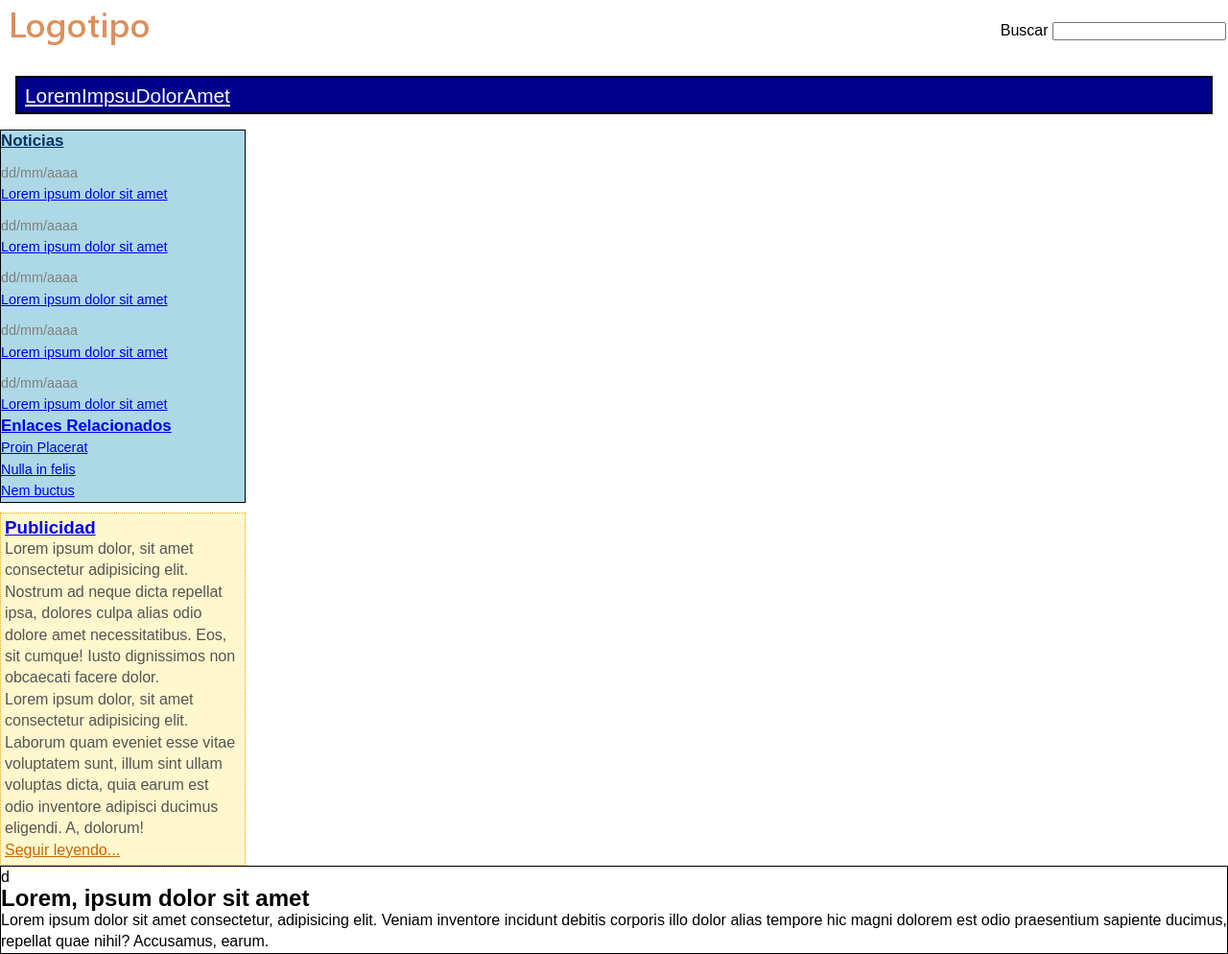
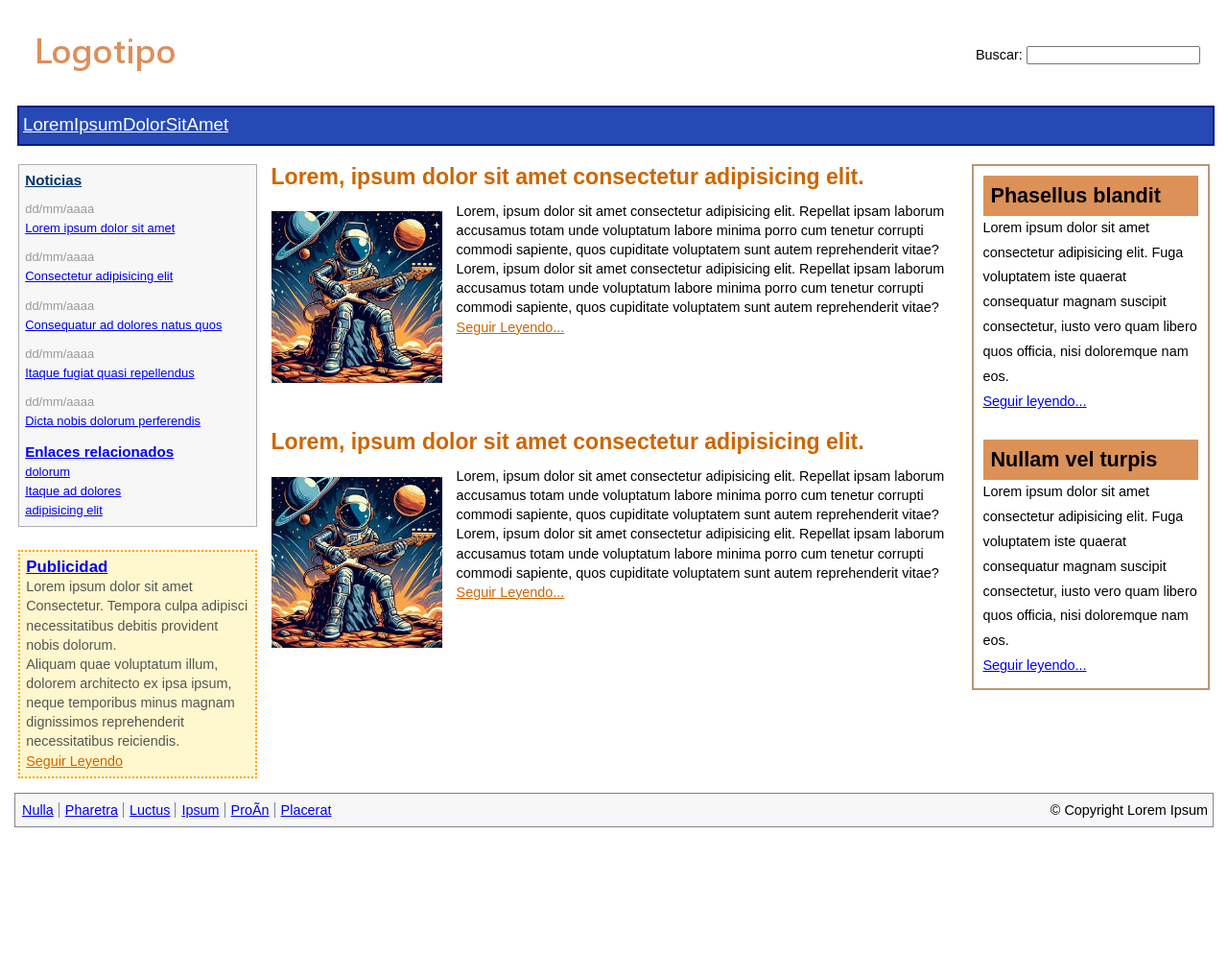
Before and after one commit to SebastianGarciaLoyo/HTML, a plain HTML site: page 10.Imagenenes/Ejercicio1.html in a window 1280 px wide. Shown: the whole page at 96% size. After the commit the page ends 877 px from the top, so only its background shows below. Drawn offline with Linux system fonts and the light colour scheme.

Commit message:
Finalizado

```diff
--- a/10.Imagenenes/Ejercicio1.html
+++ b/10.Imagenenes/Ejercicio1.html
@@ -1,54 +1,143 @@
 <!DOCTYPE html>
+
 <html lang="es">
+
     <head>
-    <meta charset="UTF-8">
-    <meta name="viewport" content="width=device-width, initial-scale=1.0">
-    <title>Ejercicio1</title>
-    <link rel="stylesheet" href="pagina.css">
+        <meta charset="utf-8" />
+        <meta http-equiv="X-UA-Compatible" content="IE=edge" />
+        <meta name="viewport" content="width=device-width, initial-scale=1.0" />
+        <link rel="stylesheet" href="pagina.css" />
     </head>
+
     <body>
-    <header border="1">
-        <table>
-            <tr>
-                <td><img src="logo.gif" alt="Logotipo"></td>
-                <td align="right"><form action="https://www.google.com/search">Buscar
-                    <input type="search" name="Buscar"></form></td>
-            </tr>
-        </table>
+        <header id="encabezado">
+            <img class="logotipo" src="logo.gif" alt="logotipo" />
+
+            <form class="buscarGoogle" action="https://www.google.com/search" method="get">
+                <label for="busqueda">Buscar: </label>
+                <input type="search" name="q" id="busqueda" />
+            </form>
         </header>
+
         <nav id="menu">
             <ul>
-            <li class=><a class="text" href="#">LoremImpsuDolorAmet</a></li>
+                <li><a href="#">LoremIpsumDolorSitAmet</a></li>
             </ul>
         </nav>
 
+        <main id="principal">
+            <div class="asideIzquierdo">
                 <aside id="lateral">
-        <ul>
-            <h3 class="Noticias"><a href="#">Noticias</a></h3>
-            <article> <span class="fechas">dd/mm/aaaa</span> <a href="#">Lorem ipsum dolor sit amet</a></article>
-            <article> <span class="fechas">dd/mm/aaaa</span> <a href="#">Lorem ipsum dolor sit amet</a></article>
-            <article> <span class="fechas">dd/mm/aaaa</span> <a href="#">Lorem ipsum dolor sit amet</a></article>
-            <article> <span class="fechas">dd/mm/aaaa</span> <a href="#">Lorem ipsum dolor sit amet</a></article>
-            <article> <span class="fechas">dd/mm/aaaa</span> <a href="#">Lorem ipsum dolor sit amet</a></article>
-            <h3><a href="#">Enlaces Relacionados</a></h3>
-            <article><a href="#">Proin Placerat</a></article>
-            <article><a href="#">Nulla in felis</a></article>
-            <article><a href="#">Nem buctus</a></article>
-        </ul>
+                    <section class="noticias">
+                        <h3 class="noticias_titulo"><a href="#">Noticias</a></h3>
+
+                        <article>
+                            <span class="noticias_fecha">dd/mm/aaaa</span>
+                            <a href="#">Lorem ipsum dolor sit amet</a>
+                        </article>
+
+                        <article>
+                            <span class="noticias_fecha">dd/mm/aaaa</span>
+                            <a href="#">Consectetur adipisicing elit</a>
+                        </article>
+
+                        <article>
+                            <span class="noticias_fecha">dd/mm/aaaa</span>
+                            <a href="#">Consequatur ad dolores natus quos</a>
+                        </article>
+
+                        <article>
+                            <span class="noticias_fecha">dd/mm/aaaa</span>
+                            <a href="#">Itaque fugiat quasi repellendus</a>
+                        </article>
+
+                        <article>
+                            <span class="noticias_fecha">dd/mm/aaaa</span>
+                            <a href="#">Dicta nobis dolorum perferendis</a>
+                        </article>
+                    </section>
+
+                    <section class="enlacesRelacionados">
+                        <h3><a href="#">Enlaces relacionados</a></h3>
+
+                            <a href="#">dolorum</a> <br/>
+                            <a href="#">Itaque ad dolores</a> <br/>
+                            <a href="#">adipisicing elit</a> <br/>
+                    </section>
                 </aside>
+
                 <aside id="publicidad">
                     <h3><a href="#">Publicidad</a></h3>
                         <p>
-            Lorem ipsum dolor, sit amet consectetur adipisicing elit. Nostrum ad neque dicta repellat ipsa, dolores culpa alias odio dolore amet necessitatibus. Eos, sit cumque! Iusto dignissimos non obcaecati facere dolor.
+                            Lorem ipsum dolor sit amet Consectetur. Tempora culpa adipisci necessitatibus debitis provident nobis dolorum.
                         </p>
-        <p>Lorem ipsum dolor, sit amet consectetur adipisicing elit. Laborum quam eveniet esse vitae voluptatem sunt, illum sint ullam voluptas dicta, quia earum est odio inventore adipisci ducimus eligendi. A, dolorum!</p>
-        <a class="publi_texto" href="#">Seguir leyendo...</a>
+                        <p>
+                            Aliquam quae voluptatum illum, dolorem architecto ex ipsa ipsum, neque temporibus minus magnam dignissimos reprehenderit necessitatibus reiciendis.
+                        </p>
+                        <a class="publicidad_link" href="#">Seguir Leyendo</a>
                 </aside>
-    <main class="seccionprincipal">
-        d<section>
-            <h2>Lorem, ipsum dolor sit amet</h2>
-            <article>Lorem ipsum dolor sit amet consectetur, adipisicing elit. Veniam inventore incidunt debitis corporis illo dolor alias tempore hic magni dolorem est odio praesentium sapiente ducimus, repellat quae nihil? Accusamus, earum.</article>
+            </div>
+
+            <section class="seccionPrincipal">
+                <article class="articulo">
+                    <h2>Lorem, ipsum dolor sit amet consectetur adipisicing elit.</h2>
+                    <img class="seccionPrincipal_imagen" src="Astronauta.jpeg" alt="Astronauta"/>
+                        <p class="seccionPrincipal_texto">Lorem, ipsum dolor sit amet consectetur adipisicing elit. Repellat ipsam laborum accusamus totam unde voluptatum labore minima porro cum tenetur corrupti commodi sapiente, quos cupiditate voluptatem sunt autem reprehenderit vitae?
+                        Lorem, ipsum dolor sit amet consectetur adipisicing elit. Repellat ipsam laborum accusamus totam unde voluptatum labore minima porro cum tenetur corrupti commodi sapiente, quos cupiditate voluptatem sunt autem reprehenderit vitae?
+                        <br/>
+                        <a href="#">Seguir Leyendo...</a>
+                    </p>
+
+                </article>
+
+                <article class="articulo">
+                    <h2>Lorem, ipsum dolor sit amet consectetur adipisicing elit.</h2>
+                    <img class="seccionPrincipal_imagen" src="Astronauta.jpeg" alt="Astronauta"/>
+                    <p class="seccionPrincipal_texto">
+                        Lorem, ipsum dolor sit amet consectetur adipisicing elit. Repellat ipsam laborum accusamus totam unde voluptatum labore minima porro cum tenetur corrupti commodi sapiente, quos cupiditate voluptatem sunt autem reprehenderit vitae?
+                        Lorem, ipsum dolor sit amet consectetur adipisicing elit. Repellat ipsam laborum accusamus totam unde voluptatum labore minima porro cum tenetur corrupti commodi sapiente, quos cupiditate voluptatem sunt autem reprehenderit vitae?
+                        <br/>
+                        <a href="#">Seguir Leyendo...</a>
+                    </p>
+
+                </article>
             </section>
+
+            <aside id="secundario">
+                <section>
+                    <article>
+                        <h2 class="secundario_articulo-titulo">Phasellus blandit</h2>
+                        <p>
+                            Lorem ipsum dolor sit amet consectetur adipisicing elit. Fuga voluptatem iste quaerat consequatur magnam suscipit consectetur, iusto vero quam libero quos officia, nisi doloremque nam eos.
+                        </p>
+                        <a href="#">Seguir leyendo...</a>
+                    </article>
+                        <br/>
+
+                    <article>
+                        <h2 class="secundario_articulo-titulo">Nullam vel turpis</h2>
+                        <p>
+                            Lorem ipsum dolor sit amet consectetur adipisicing elit. Fuga voluptatem iste quaerat consequatur magnam suscipit consectetur, iusto vero quam libero quos officia, nisi doloremque nam eos.
+                        </p>
+                        <a href="#">Seguir leyendo...</a>
+                    </article>
+                </section>
+            </aside>
         </main>
+
+        <footer id="pieDePagina">
+            <div class="separador">
+                <a href="#">Nulla</a>
+                <a href="#">Pharetra</a>
+                <a href="#">Luctus</a>
+                <a href="#">Ipsum</a>
+                <a href="#">ProÃ­n</a>
+                <a href="#">Placerat</a>
+
+                <span class="copy_footer">&copy Copyright Lorem Ipsum</span>
+            </div>
+        </footer>
+
     </body>
+
 </html>
--- a/10.Imagenenes/pagina.css
+++ b/10.Imagenenes/pagina.css
@@ -1,76 +1,161 @@
-*{
+* {
+    margin: 0;
     padding: 0;
-    margin: 0;
     box-sizing: border-box;
-
 }
 
-body{
+body {
     color: black;
     font-family: Arial, Helvetica, sans-serif;
-    size: 0,9em;
+    font-size: .9em;
     line-height: 1.4em;
 }
 
-h1{
-    color: burlywood;
-    display: inline-block;
+
+#encabezado, #principal {
+    margin: 1.2rem;
 }
 
-form{
-    display: inline-block;
-
+#encabezado {
+    height: 9vh;
+    padding: 10px;
 }
 
-table{
-    width: 100%;
+.logotipo {
+    float: left;
 }
 
-.text{
-    color: white;
-    font-size:1.3em;
+.buscarGoogle {
+    float: right;
+    margin: 18px 0px;
 }
 
-#menu ul{
-    border: 2px solid black;
-    background-color:darkblue;
-    height: 40px;
-    margin: 1em;
+#menu {
+    background-color: #264ab5;
+    border: 2px solid #081a83;
+    padding: 8px 4px;
+    margin-left: 18px;
+    margin-right: 1em;
+}
+
+#menu ul {
     list-style: none;
+}
+
+#menu ul li a {
+    color: #fff;
+    font-size: 1.3em;
+}
+
+.asideIzquierdo {
+    float: left;
+    width: 20%;
+}
+
+#lateral {
+    font-size: .9em;
+    background-color: #f7f7f7;
+    border: 1px solid #aeaeb6;
+    padding: 6px;
+}
+
+.noticias_titulo a {
+    color: #003366;
+}
+
+.noticias_fecha {
+    display: block;
+    color: #999;
+    margin-top: 10px;
+}
+
+.enlacesRelacionados {
+    margin-top: 12px;
+}
+
+#publicidad {
+    color: #555;
+    background-color: #fff7ce;
+    margin-top: 24px;
+    padding: 6px;
+    border: 2px dotted orange;
+}
+
+.publicidad_link {
+    color: #CC6600;
+}
+
+.seccionPrincipal {
+    display: inline-block;
+    padding: 0px 15px;
+    width: 60%;
+}
+
+.seccionPrincipal_imagen {
+    width: 25%;
+    margin-top: 15px;
+}
+
+.seccionPrincipal_texto {
+    float: right;
+    width: 73%;
+}
+
+.articulo {
+    margin-bottom: 6%;
+}
+
+.articulo h2 {
+    color: #CC6600;
+    font-size: 1.6em;
+    line-height: 1.2em;
+    margin-bottom: .3em;
+    overflow: hidden;
+    clear: both;
+}
+
+.articulo a {
+    color: #CC6600;
+}
+
+.articulo p {
+    margin: .3em 0;
+}
+
+#secundario {
+    border: 2px solid #b99674;
+    padding: 10px;
+    line-height: 1.8em;
+    width: 20%;
+    float: right;
+}
+
+.secundario_articulo-titulo {
+    background-color: #db9157;
     padding: 8px;
 }
 
-#lateral{
-width: 20%;
-font-size: 0.9em;
-border: 1px solid;
-background-color: lightblue;
-
+#pieDePagina {
+    display: block;
+    clear: both;
+    padding: 15px;
 }
 
-.Noticias a{
-    color: #003366;
+.separador {
+    padding: 7px 5px;
+    border: 1px solid #7e8592;
+    background-color: #f7f7f7;
 }
 
-.fechas{
-    display: block;
-    color: gray;
-    margin-top: 10px;
+.separador a {
+    padding: 0 5px 0 2px;
+    border-right: 1px solid #7e8592;
 }
 
-#publicidad{
-background-color: #fff7ce;
-border: 1px dotted orange;
-color: #555;
-margin-top: 10px;
-width: 20%;
-padding: 4px;
+.separador a:nth-child(6) {
+    border: none;
 }
 
-.publi_texto{
-    color: #CC6600;
+.copy_footer {
+    float: right;
 }
-
-.seccionprincipal{
-    border: 1px solid;
-}
```
Also changed, not shown: 10.Imagenenes/Astronauta.jpeg (added). Lines whose indentation alone changed are shown as unchanged.
